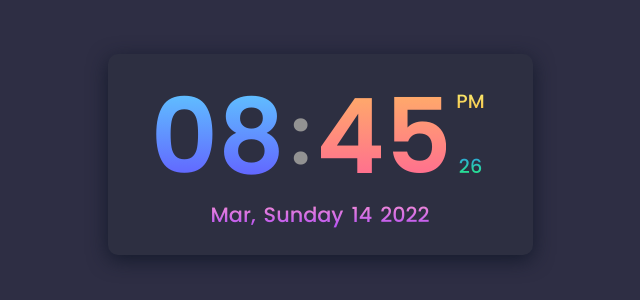
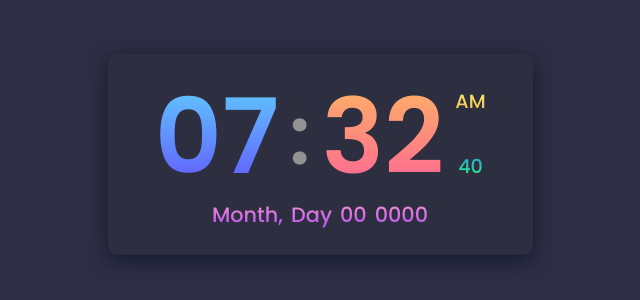
Before and after one commit to lihuicham/clock-design, a plain HTML site: page index.html in a window 1280 px wide. Shown: the part 246-546 px from the top of the page, without its empty margins (320-960 px from the left). Drawn offline with nearby package versions, Linux system fonts and the light colour scheme.

Commit message:
Syncing with time

```diff
--- a/index.html
+++ b/index.html
@@ -12,21 +12,21 @@
 <body>
     <div class="digital_clock">
         <div class="time">
-            <span class="hour">08</span>
+            <span class="hours">00</span>
             <span class="dots">:</span>
-            <span class="minutes">45</span>
+            <span class="minutes">00</span>
             <div class="right_side">
-                <span class="period">PM</span>
-                <span class="seconds">26</span>
+                <span class="period">AM/PM</span>
+                <span class="seconds">00</span>
             </div>
         </div>
 
         <div class="calendar">
-            <span class="month_name">Mar</span>
+            <span class="month_name">Month</span>
             <span class="comma">,</span>
-            <span class="day_name">Sunday</span>
-            <span class="day_number">14</span>
-            <span class="year">2022</span>
+            <span class="day_name">Day</span>
+            <span class="day_number">00</span>
+            <span class="year">0000</span>
         </div>
     </div>
 
--- a/main.js
+++ b/main.js
@@ -0,0 +1,30 @@
+// get current time
+
+function clock() {
+    const today = new Date();
+
+    let hours = today.getHours();
+    let minutes = today.getMinutes();
+    let seconds = today.getSeconds();
+    let period;
+
+    // Set the time period (AM/PM)
+
+    period = hours > 12 ? "PM" : "AM"
+
+    // Set the 12-hour clock format
+    hours = hours > 12 ? hours % 12 : hours;
+
+    // Add the 0 for the values lower than 10
+    hours = hours < 10 ? "0" + hours : hours
+    minutes = minutes < 10 ? "0" + minutes : minutes
+    seconds = seconds < 10 ? "0" + seconds : seconds
+
+    //change the html content
+    document.querySelector(".hours").innerHTML = hours;
+    document.querySelector(".minutes").innerHTML = minutes;
+    document.querySelector(".seconds").innerHTML = seconds;
+    document.querySelector(".period").innerHTML = period;
+}
+
+setInterval(clock, 1000)
--- a/style.css
+++ b/style.css
@@ -36,7 +36,7 @@ body {
     align-items: center;
 }
 
-.hour,
+.hours,
 .dots,
 .minutes {
     display: flex;
@@ -47,7 +47,7 @@ body {
     line-height: 125px;
 }
 
-.hour, .minutes {
+.hours, .minutes {
     font-size: 6.5rem;
     width: 125px;
 }
@@ -57,7 +57,7 @@ body {
     color: #929292;
 }
 
-.hour {
+.hours {
     background: -webkit-linear-gradient(90deg, #634dff, #5fd4ff);
     -webkit-text-fill-color: transparent;
     -webkit-background-clip: text;
```
